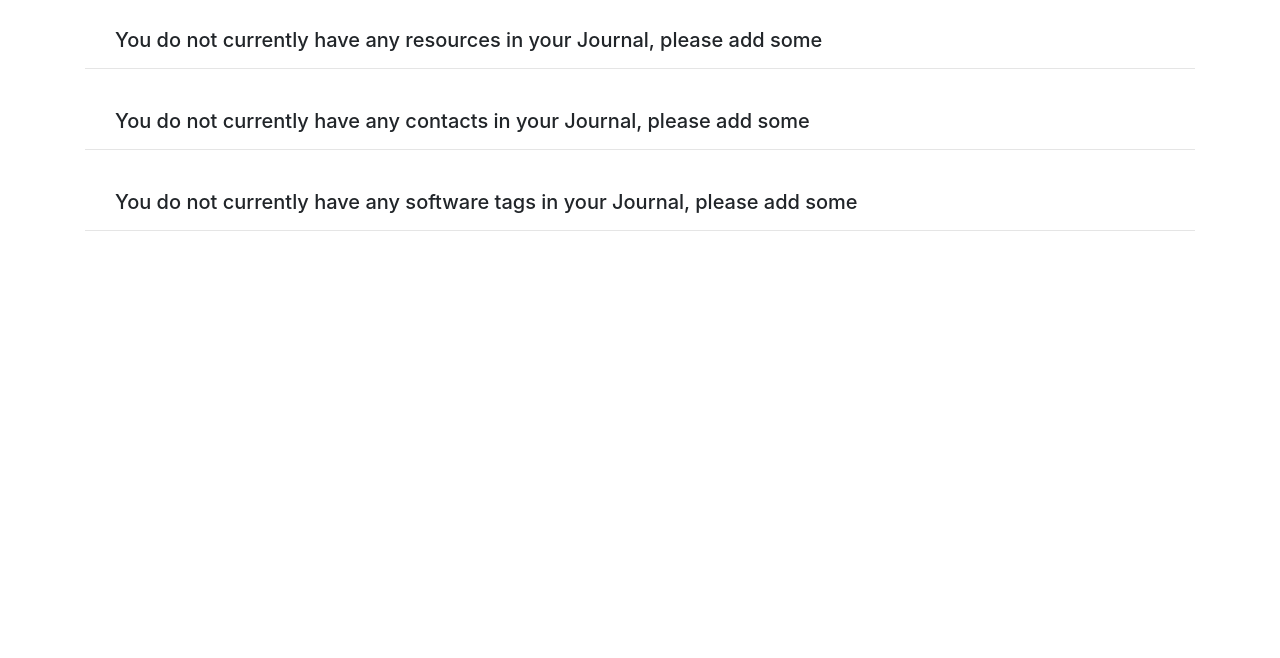
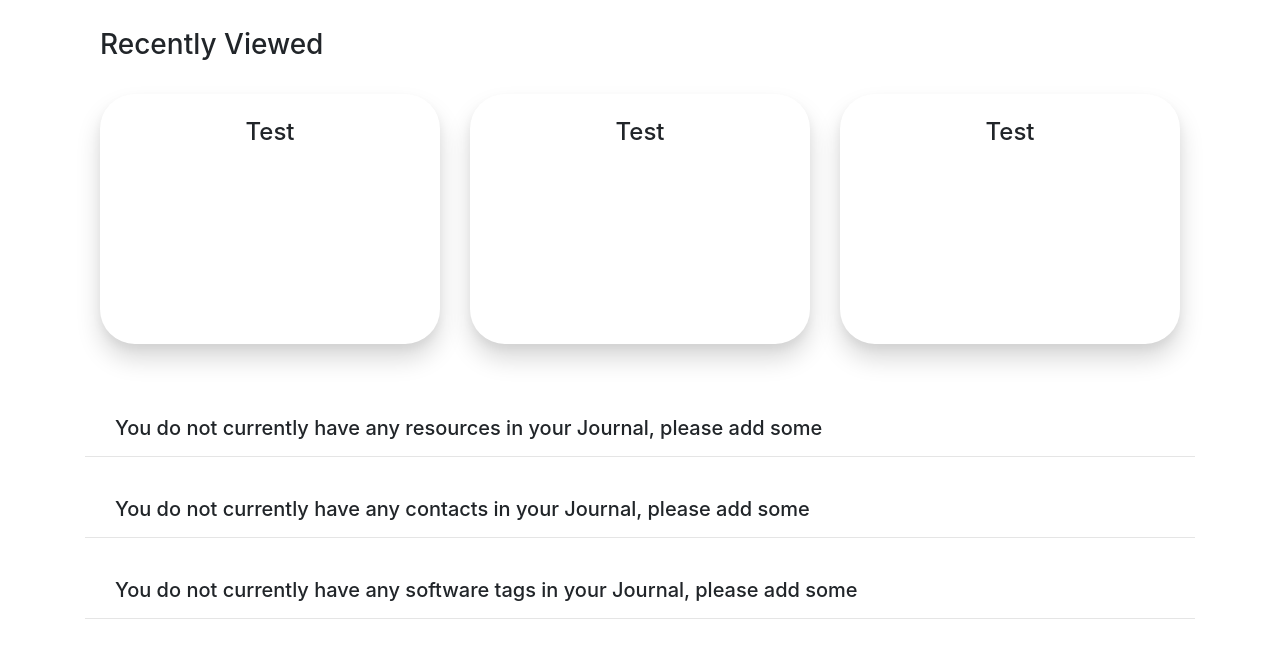
Before and after one commit to Andrew-McMahon7/learnjournal, a Django app: template journal/templates/Homepage.html in a window 1280 px wide. Shown: the part 56-714 px from the top of the page. Run offline with Django 3.2, Linux system fonts and the light colour scheme; the template is opened without the code that fills it, so the values that code supplies are empty; some libraries are stand-ins or nearby versions.

Commit message:
Template for Recently Viewed, TO DO: Delete Tag, Contact

```diff
--- a/journal/forms.py
+++ b/journal/forms.py
@@ -14,6 +14,10 @@ class JournalResourceForm(ModelForm):
        class Meta:
               model = JournalResource
               fields = ['journalName', 'journalUrl', 'tagNames', 'contactNames']
+
+       def __init__(self, *args, **kwargs):
+              super(JournalResourceForm, self).__init__(*args, **kwargs)
+              self.fields['contactNames'].required = False
 
        tagNames = CustomTagMMCF(
               queryset = TagsResource.objects.all(),
--- a/journal/models.py
+++ b/journal/models.py
@@ -34,7 +34,7 @@ class JournalResource(models.Model):
     journalUrl = models.URLField()
     lastAccessed = models.DateTimeField(default=datetime.now)
     tagNames = models.ManyToManyField(TagsResource)
-    contactNames = models.ManyToManyField(ContactsResource)
+    contactNames = models.ManyToManyField(ContactsResource, blank=True)
 
     def save(self):
         self.lastAccessed = datetime.now()
--- a/journal/templates/Homepage.html
+++ b/journal/templates/Homepage.html
@@ -3,6 +3,55 @@
 {% block title %}Homepage{% endblock %}
 
 {% block content %}
+
+<style>
+    .recently {
+        box-shadow: rgba(0, 0, 0, 0.15) 0px 15px 25px, rgba(0, 0, 0, 0.05) 0px 5px 10px;
+        height: 250px;
+        border-radius: 35px;
+        margin-right: 15px;
+        margin-left: 15px;
+    }
+
+    .recently:hover{
+        background-color: white;
+        box-shadow: 0 14px 28px rgba(0,0,0,0.25), 0 10px 10px rgba(0,0,0,0.22);
+        position: relative;
+        z-index: 1;
+    }
+
+</style>
+
+
+
+<br>
+
+<div class="container">
+
+    <h3>Recently Viewed</h3>
+
+    <br>
+
+    <div class="row" align="center">
+        <div class="col-sm recently">
+            <br>
+            <h4>Test</h4>
+        </div>
+
+        <div class="col-sm recently">
+            <br>
+            <h4>Test</h4>
+        </div>
+
+        <div class="col-sm recently">
+            <br>
+            <h4>Test</h4>
+        </div>
+
+    </div>
+</div>
+
+<br><br>
 
 {% include 'displayResources.html' %}
 
--- a/journal/templates/deleteResource.html
+++ b/journal/templates/deleteResource.html
@@ -7,8 +7,8 @@
 <br><br>
 
 <form method="post">{% csrf_token %}
-    <p>Are you sure you want to delete "{{ object }}"?</p>
-    <input type="submit" value="Confirm">
+    <p>Are you sure you want to delete {{ object.journalName }}?</p>
+    <button class="btn btn-danger" type="submit">Confirm Delete</button>
 </form>
 
 {% endblock %}
--- a/journal/views.py
+++ b/journal/views.py
@@ -14,6 +14,7 @@ def index(request):
     journalResources = JournalResource.objects.all().order_by('journalName')
     tagResources = TagsResource.objects.all().order_by('tagName')
     contactResources = ContactsResource.objects.all().order_by('contactName')
+    orderedJResources = JournalResource.objects.all().order_by('lastAccessed')[:3]
     journalResourceForm = JournalResourceForm()
 
     if request.POST:
@@ -32,6 +33,7 @@ def index(request):
         'journalResources': journalResources,
         'tagResources': tagResources,
         'contactResources': contactResources,
+        'orderedJResources': orderedJResources,
     }
     return HttpResponse(template.render(context, request))
 
```
Also changed, not shown: journal/migrations/0009_alter_journalresource_contactnames.py (added), journal/migrations/0010_alter_journalresource_contactnames.py (added).
